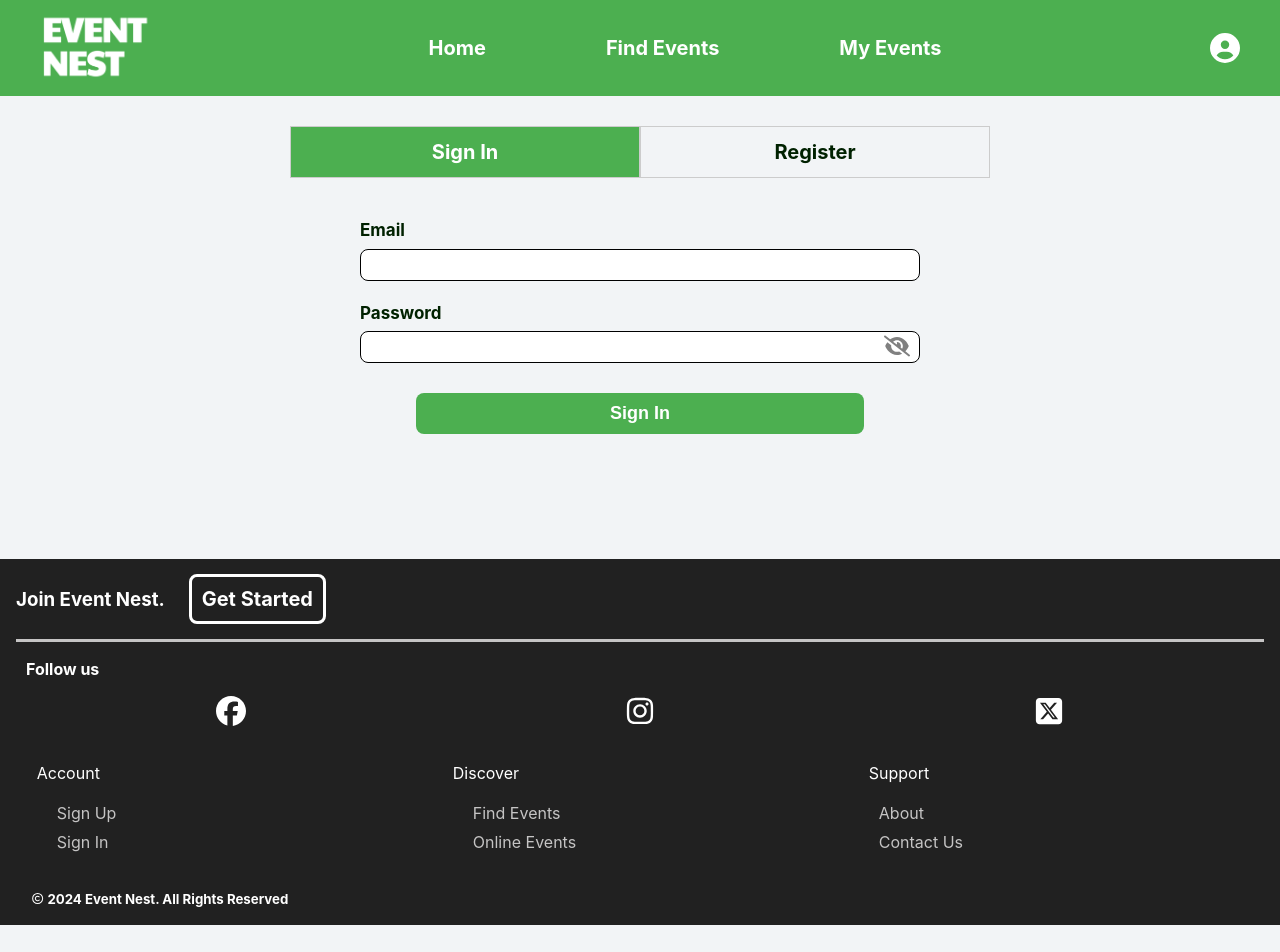
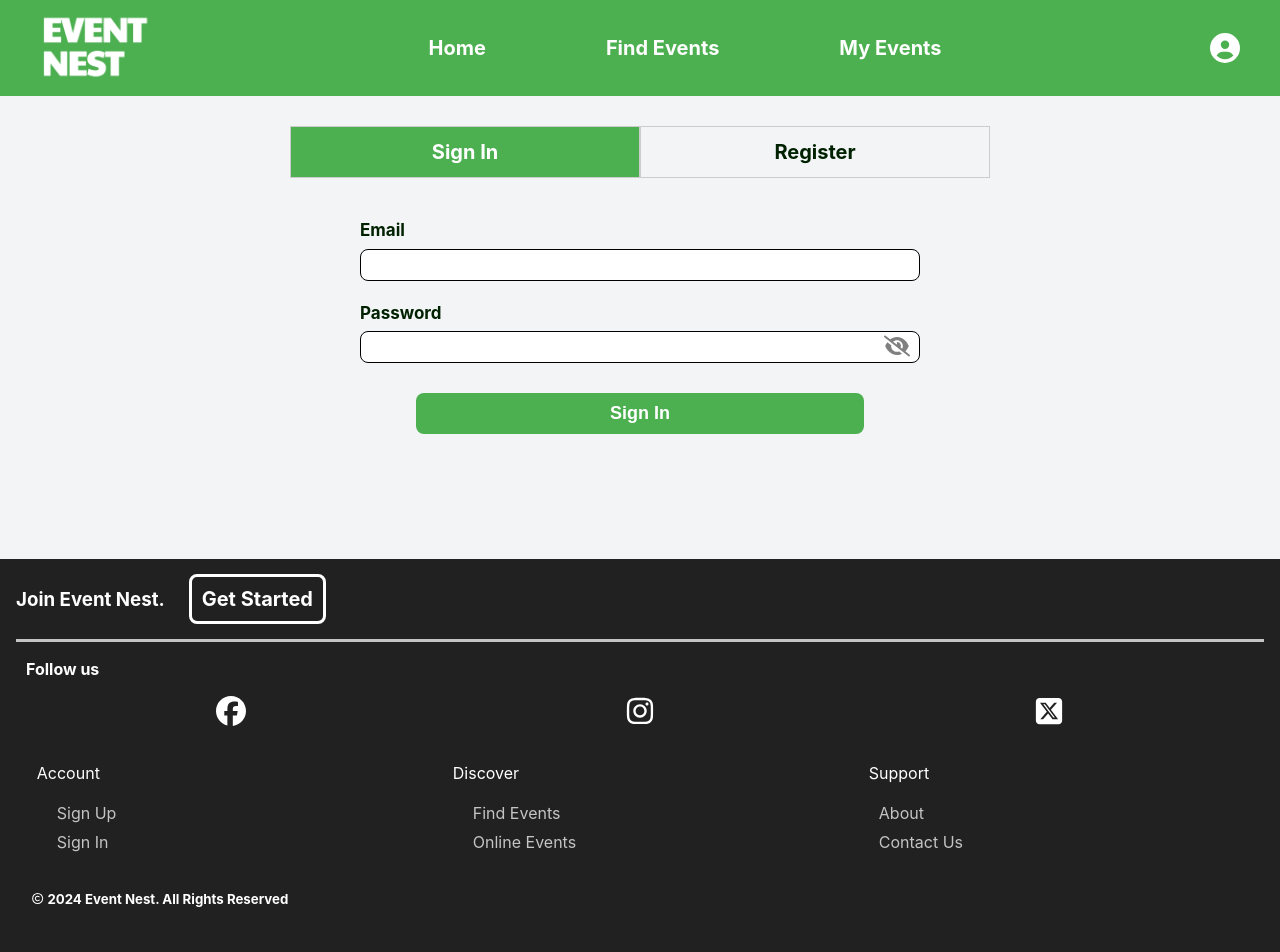
Before and after one commit to Billy-Dentith/events-platform, a React (Vite) app in the folder Frontend/: page /account in a window 1280 px wide. Shown: the top 952 px of the page. Before the commit the page ends 925 px from the top, so only its background shows below. Built offline with nearby package versions, Linux system fonts and the light colour scheme; no server answers.

Commit message:
Fixes footer positioning

```diff
--- a/Frontend/src/App.css
+++ b/Frontend/src/App.css
@@ -3,4 +3,6 @@
   width: 100%;
   margin: 0;
   padding: 0;
+  display: flex;
+  flex-direction: column;
 }
--- a/Frontend/src/components/Footer.css
+++ b/Frontend/src/components/Footer.css
@@ -1,7 +1,8 @@
 .footer {
-  width: 100%;
   background-color: #212121;
   color: white;
+  height: 400px;
+  flex-shrink: 0;
 }
 .footer-content {
   display: flex;
--- a/Frontend/src/pages/Events.css
+++ b/Frontend/src/pages/Events.css
@@ -1,5 +1,5 @@
 .events-page {
-  margin: auto;
+  flex: 1 0 auto;
   max-width: 1000px;
 }
 .events-page h1 {
--- a/Frontend/src/pages/Home.css
+++ b/Frontend/src/pages/Home.css
@@ -1,10 +1,11 @@
 .home-page {
+  flex: 1 0 auto;
+  max-width: 1000px;
   display: flex;
   flex-direction: column;
   align-items: center;
   margin: 0 auto;
   width: 90%;
-  max-width: 1000px;
 }
 
 .home-top-section {
--- a/Frontend/src/pages/Profile.css
+++ b/Frontend/src/pages/Profile.css
@@ -1,5 +1,5 @@
 .profile-page {
-  margin: auto;
+  flex: 1 0 auto;
   max-width: 1000px;
   display: flex;
   flex-direction: column;
--- a/Frontend/src/pages/SignIn.css
+++ b/Frontend/src/pages/SignIn.css
@@ -1,7 +1,8 @@
 .sign-in-page {
-    margin: auto;
-    max-width: 700px;
-  }
+  flex: 1 0 auto;
+  width: 700px;
+  align-self: center;
+}
 .sign-in-tabs {
   display: flex;
   justify-content: center;
--- a/Frontend/src/pages/StaffDashboard.css
+++ b/Frontend/src/pages/StaffDashboard.css
@@ -1,5 +1,5 @@
 .staff-dashboard {
-  margin: auto;
+  flex: 1 0 auto;
   max-width: 1000px;
   display: flex;
   flex-direction: column;
```
